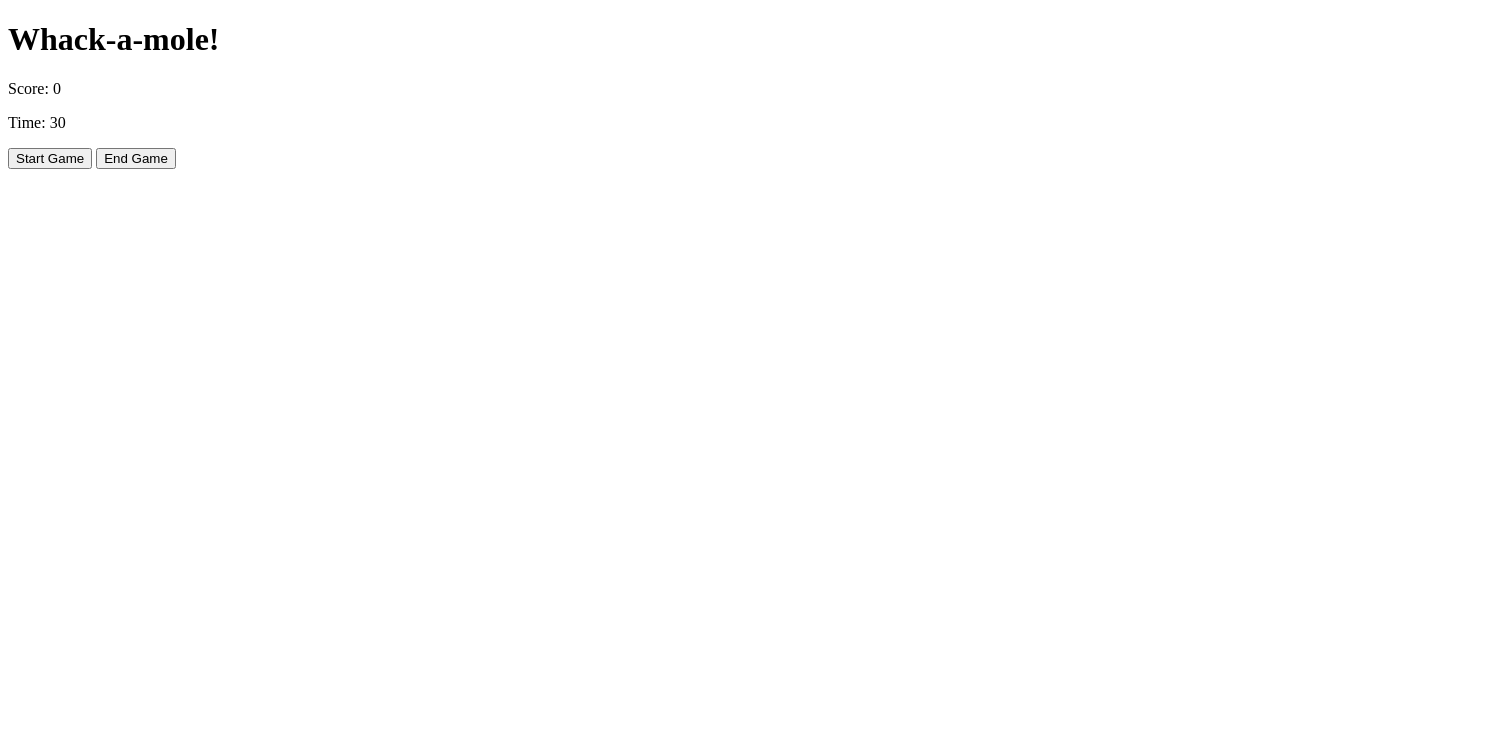
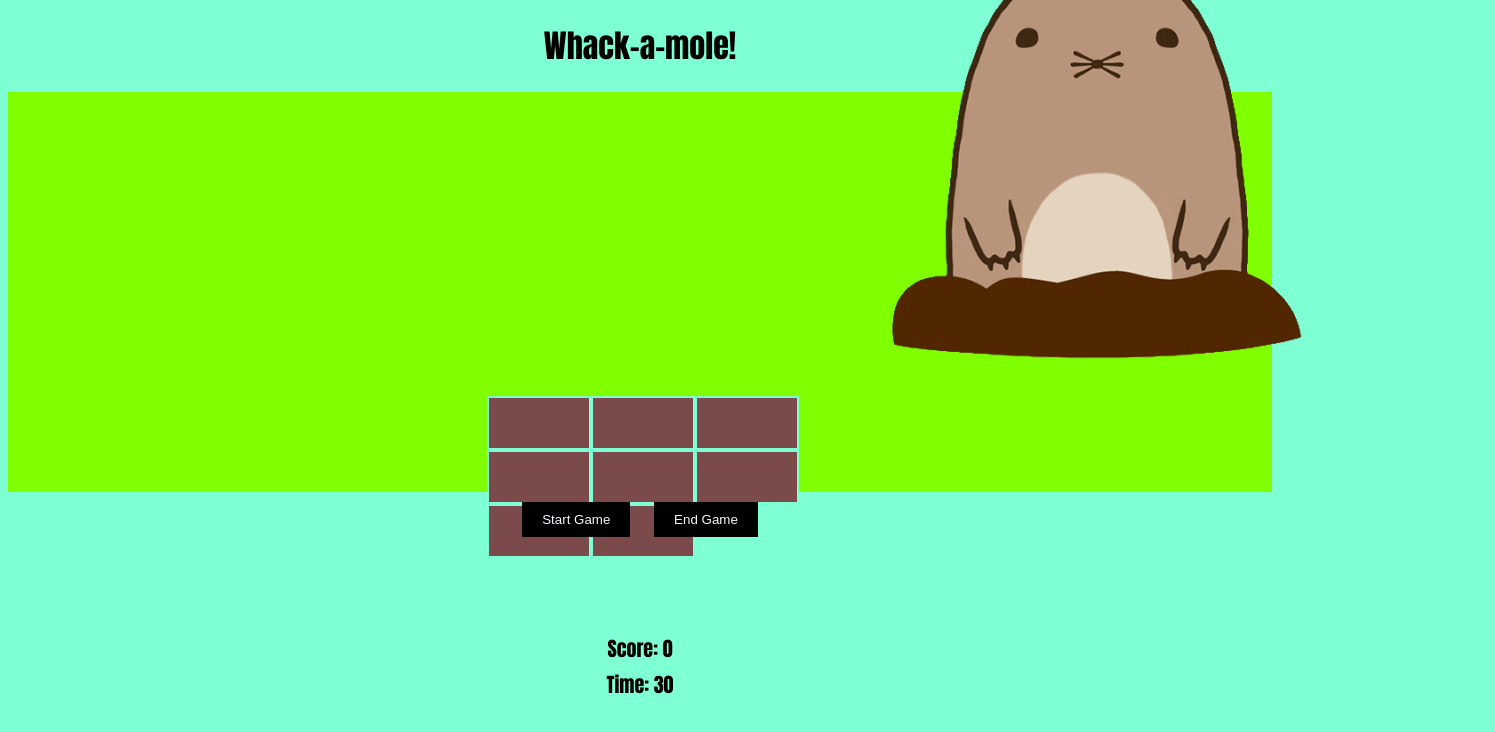
Before and after one commit to vricaurtec/Whack-that-mole, a plain HTML site: page index.html in a window 1280 px wide. Shown: the whole page, 1495 px wide, since content can reach past the window. Drawn offline with Linux system fonts and the light colour scheme.

Commit message:
added the mole

```diff
--- a/index.html
+++ b/index.html
@@ -10,10 +10,17 @@
     <header>
       <h1>Whack-a-mole!</h1>
     </header>
+
     <main>
-      <div class="main-container">
+      <div class="game-container">
         <div class="holes">
           <div class="hole" id="hole1"></div>
+          <div class="vegetable-container">
+            <img src="potato1.png" alt="potato1" class="potato" />
+          </div>
+          <div class="mole-container">
+            <img src="mole.png/mole.png" alt="Mole" class="mole" />
+          </div>
           <div class="hole" id="hole2"></div>
           <div class="hole" id="hole3"></div>
           <div class="hole" id="hole4"></div>
--- a/style.css
+++ b/style.css
@@ -1,4 +1,7 @@
-h1 {
+body {
+  font-family: Impact, Haettenschweiler, "Arial Narrow Bold", sans-serif;
+  background-color: aquamarine;
+  text-align: center;
 }
 
 .game-container {
@@ -6,6 +9,49 @@ h1 {
   flex-direction: column;
   align-items: center;
   justify-content: center;
-  height: 100vh;
+  height: 50vh;
   background-color: chartreuse;
 }
+
+.holes {
+  display: grid;
+  grid-template-columns: repeat(3, auto);
+  width: 306px;
+  margin: 50px auto;
+}
+.hole {
+  width: 100px;
+  height: 50px;
+  background-color: #7b4a4a;
+  border: 2px solid aquamarine;
+  margin: 0px;
+  cursor: pointer;
+}
+
+.score-timer {
+  text-align: center;
+  margin-top: 20px;
+}
+
+#score {
+  font-size: 20px;
+  margin: 5px;
+}
+
+#timer {
+  font-size: 20px;
+  margin: 5px;
+}
+
+.game-button {
+  background-color: black;
+  color: aliceblue;
+  padding: 10px 20px;
+  border: none;
+  cursor: pointer;
+  margin: 10px;
+}
+
+.game-button:hover {
+  background-color: #0056b3;
+}
```
Also changed, not shown: mole.png/mole.png (added).
